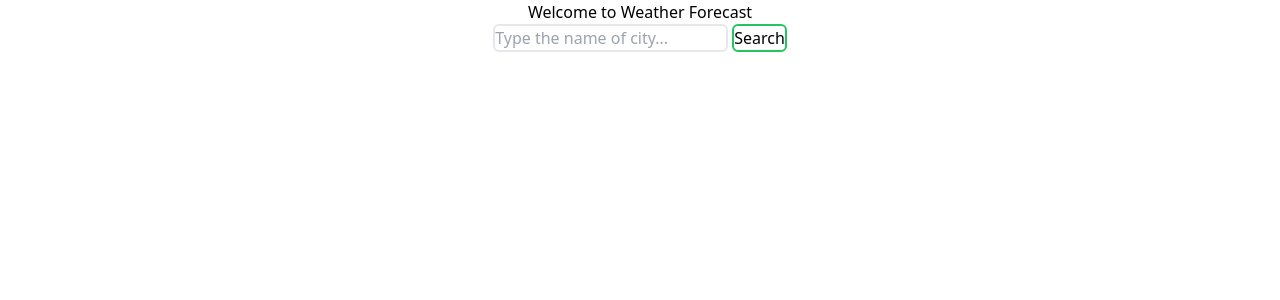
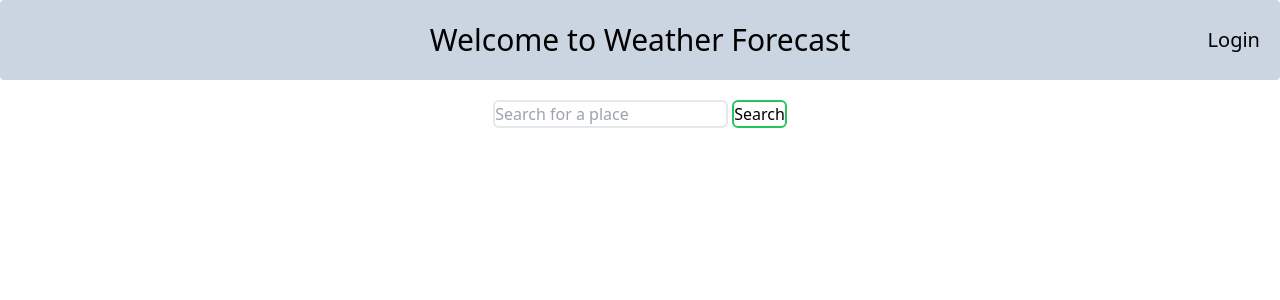
Before and after one commit to GusRiffel/weather-forecast, a React (Vite) app in the folder web/: page / in a window 1280 px wide. Shown: the top 300 px of the page. Built offline with nearby package versions, Linux system fonts and the light colour scheme.

Commit message:
Fix style, adds grid

```diff
--- a/web/src/Components/Header/index.tsx
+++ b/web/src/Components/Header/index.tsx
@@ -1,8 +1,12 @@
 export function Header() {
   return (
-    <div className="flex justify-center">
-      <div>
+    <div className="grid grid-cols-3 bg-slate-300 h-20 items-center rounded ">
+      <div></div>
+      <div className="text-center text-3xl">
         <h1>Welcome to Weather Forecast</h1>
+      </div>
+      <div className="text-right text-xl pr-5 cursor-pointer">
+        Login
       </div>
     </div>
   );
--- a/web/src/Components/SearchBar/index.tsx
+++ b/web/src/Components/SearchBar/index.tsx
@@ -13,14 +13,14 @@ export function SearchBar({onSubmit}: SearchBarProps) {
 
 
   return (
-    <div className="flex justify-center">
+    <div className="flex justify-center py-5">
       <form onSubmit={handleSubmit((data) => onSubmit(data.city))}>
         <label htmlFor="searchBar"></label>
         <input
           {...register("city")}
           className="border-solid border-2 rounded-md"
           type="text"
-          placeholder="Type the name of city..."
+          placeholder="Search for a place"
           required
         />
         <button className="ml-1 border-solid border-2 border-green-500 rounded-md" type="submit">Search</button>
--- a/web/src/Components/WeatherCard/index.tsx
+++ b/web/src/Components/WeatherCard/index.tsx
@@ -35,23 +35,24 @@ export function WeatherCard({
 
   return (
     <div className="flex justify-center py-5 text-white font-bold">
-      <div className={`flex flex-col shadow-lg p-3 bg-gradient-to-b w-[50%] from-[#99ccff] to-[#66b2ff] rounded-md`}>
+      <div className={`flex flex-col shadow-lg p-2 bg-gradient-to-b w-[50%] from-[#99ccff] to-[#66b2ff] rounded-md`}>
         <div className="flex text-5xl font-black justify-center">
           <h1>{city}</h1>
         </div>
         <div>
-          <div className="flex items-center justify-between px-5">
+          <div className="grid grid-cols-3 items-center justify-items-center py-2">
             <div>
-              <div className="text-3xl">
+              <div className="text-2xl">
                 <h1>{dayjs().format("MMMM D, YYYY")}</h1>
               </div>
             </div>
             <div>{setWeatherIcon()}</div>
-            <div className="text-3xl">
+            <div className="text-2xl">
               <h1>{weatherCondition}</h1>
             </div>
           </div>
-          <div className="flex justify-evenly text-center">
+          {/* <div className="flex justify-evenly text-center"> */}
+          <div className="grid grid-cols-3 justify-items-center text-center">
             <div>
               <div className="text-2xl">
                 <h1>Temperature</h1>
```
Also changed, not shown: web/src/views/Home.tsx (+5 -3 lines).
